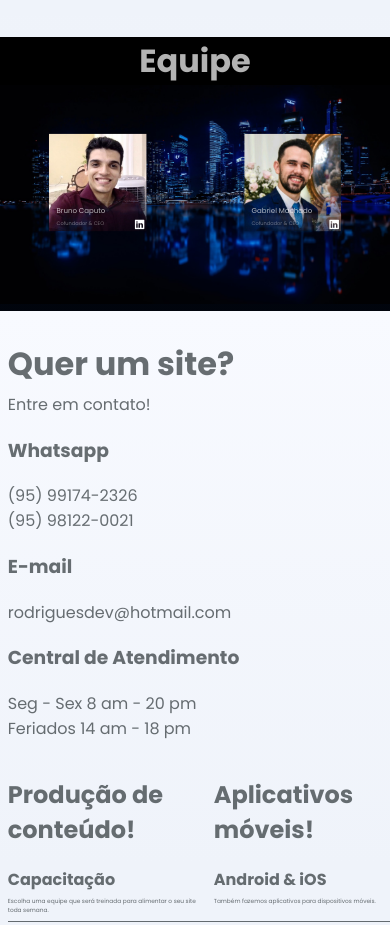
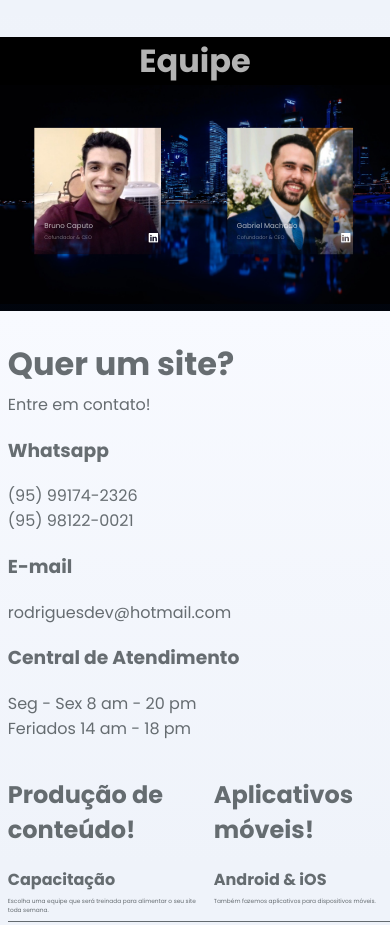
Before and after one commit to brunorcx/TemplateWhite, a React (Create React App) app: page / in a window 390 px wide. Shown: the part 2760-3685 px from the top of the page. Built offline with nearby package versions, Linux system fonts and the light colour scheme.

Commit message:
fixed overlay text in contact section

```diff
--- a/src/Styles/App.css
+++ b/src/Styles/App.css
@@ -288,6 +288,11 @@
 .App .Contatos .area-1 {
   transform: translate(-50%, -20%);
 }
+@media only screen and (min-width: 320px) and (max-width: 530px) {
+  .App .Contatos .area-1 {
+    width: 130%;
+  }
+}
 .App .Contatos .area-1 img {
   mask-image: linear-gradient(160deg, #000000 60%, transparent 110%);
 }
@@ -302,6 +307,12 @@
 }
 .App .Contatos .area-2 {
   transform: translate(50%, -20%);
+}
+@media only screen and (min-width: 320px) and (max-width: 530px) {
+  .App .Contatos .area-2 {
+    width: 130%;
+    transform: translate(25%, -20%);
+  }
 }
 .App .Contatos .area-2 img {
   mask-image: linear-gradient(160deg, #000000 60%, transparent 110%);
```
Also changed, not shown: src/Styles/Less/App.less (+7 -0 lines).
